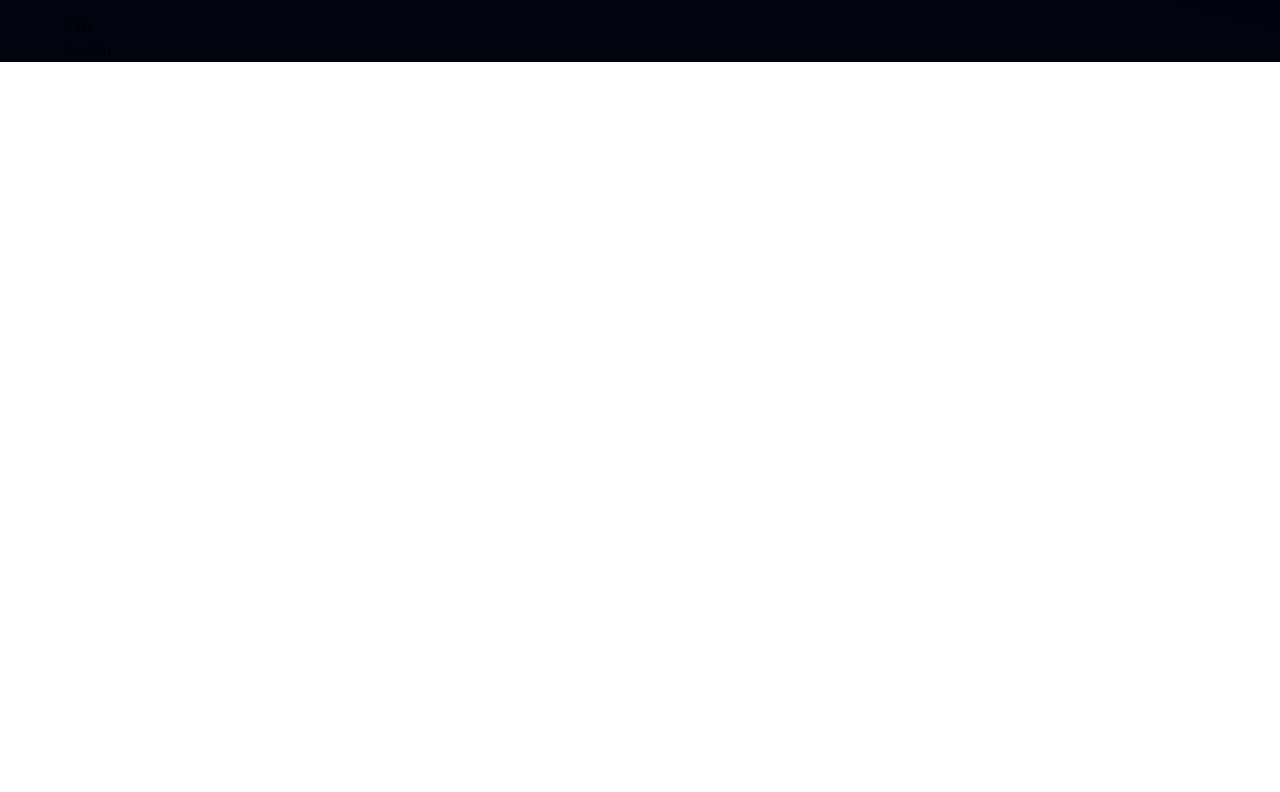
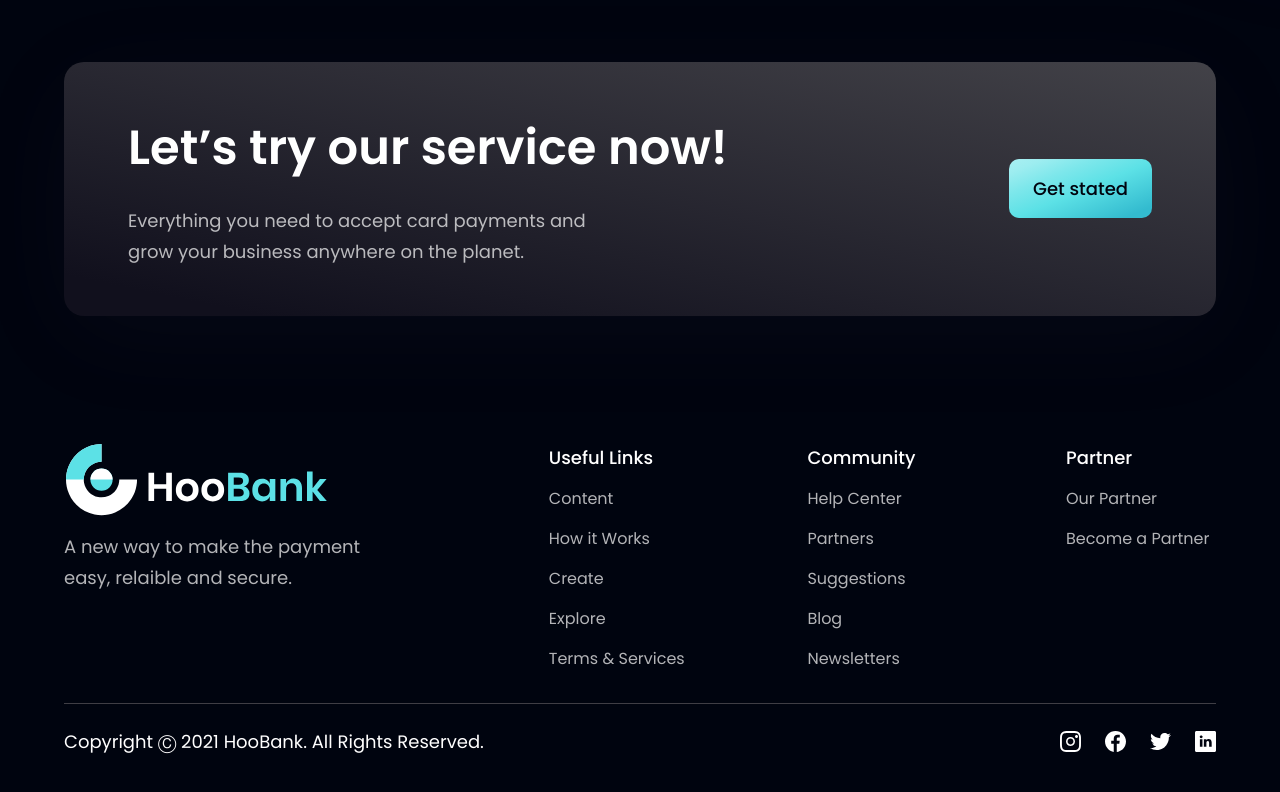
Before and after one commit to Hiralvala/bank_modern_app_reactJS_Tailwindcss, a React (Vite) app: page / in a window 1280 px wide. Shown: the part 4082-4874 px from the top of the page. Before the commit the page ends 4144 px from the top, so only its background shows below. Built offline with nearby package versions, Linux system fonts and the light colour scheme.

Commit message:
complete design

```diff
--- a/src/components/CTA.jsx
+++ b/src/components/CTA.jsx
@@ -1,11 +1,22 @@
 import React from 'react'
+import styles from '../style'
+import Button from './Button'
 
 const CTA = () => {
   return (
-    <div>
-      CTA
-
-    </div>
+    <section className={`${styles.flexCenter} ${styles.marginY} ${styles.padding} sm:flex-row flex-col bg-black-gradient-2 rounded-[20px] box-shadow`}>
+      <div className={`flex flex-1 flex-col`}>
+        <h2 className={styles.heading2}>
+          Let’s try our service now!
+        </h2>
+        <p className={`${styles.paragraph} max-w-[470px] mt-5`}>
+          Everything you need to accept card payments and grow your business anywhere on the planet.
+        </p>
+      </div>
+      <div className={`${styles.flexCenter} sm:ml-10 ml-0 sm:mt-0 mt-10`}>
+        <Button/>
+      </div>
+    </section>
   )
 }
 
--- a/src/components/Footer.jsx
+++ b/src/components/Footer.jsx
@@ -1,11 +1,45 @@
-import React from 'react'
+import React from "react";
+import styles from "../style";
+import { logo } from "../assets";
+import { footerLinks, socialMedia } from "../constants";
 
 const Footer = () => {
   return (
-    <div>
-      Footer
-    </div>
-  )
-}
+    <section className={`${styles.flexCenter} ${styles.paddingY} flex-col`}>
+      <div className={`${styles.flexStart} md:flex-row flex-col mb-8 w-full`}>
+        <div className={`flex-1 flex flex-col justify-start mr-10`}>
+          <img src={logo} alt="hoobank" className={`w-[266px] h-[72px] object-contain`} />
+          <p className={`${styles.paragraph} mt-4 max-w-[310px]`}>A new way to make the payment easy, relaible and secure.</p>
+        </div>
 
-export default Footer
+        <div className="flex-[1.5] w-full flex flex-row justify-between flex-wrap md:mt-0 mt-10">
+          {footerLinks.map((footerLink)=>(
+            <div key={footerLink.key} className="flex flex-col ss:my-0 my-4 min-w-[150px] ">
+              <h4 className="text-white font-poppins font-medium text-[18px] leading-[27px]">{footerLink.title}</h4>
+              <ul className="list-none mt-4">
+                {footerLink.links.map((link,index)=>(
+                  <li key={link.name} className={`text-dimWhite font-poppins font-normal text-[16px] leading-[24px] hover:text-secondary cursor-pointer ${index!== footerLink.links.length-1?'mb-4':'mb-0'}`}>
+                    {link.name}
+                  </li>
+                ))}
+              </ul>
+            </div>
+          ))}
+        </div>
+      </div>
+
+      <div className="w-full flex justify-between  items-center md:flex-row flex-col pt-6 border-t-[1px] border-t-[#3F3E45]">
+        <p className="text-white text-[18px] leading-[27px] font-poppins font-normal text-center">
+        Copyright Ⓒ 2021 HooBank.  All Rights Reserved.
+        </p>
+        <div className="flex flex-row md:mt-0 mt-6">
+          {socialMedia.map((social,index)=>(
+            <img key={social.id} src={social.icon} alt={social.id} className={`w-[21px] h-[21px] object-contain cursor-pointer ${index!== socialMedia.length-1? "mr-6":"mr-0"}`} onClick={() => window.open(social.link)}/>
+          ))}
+        </div>
+      </div>
+    </section>
+  );
+};
+
+export default Footer;
```
